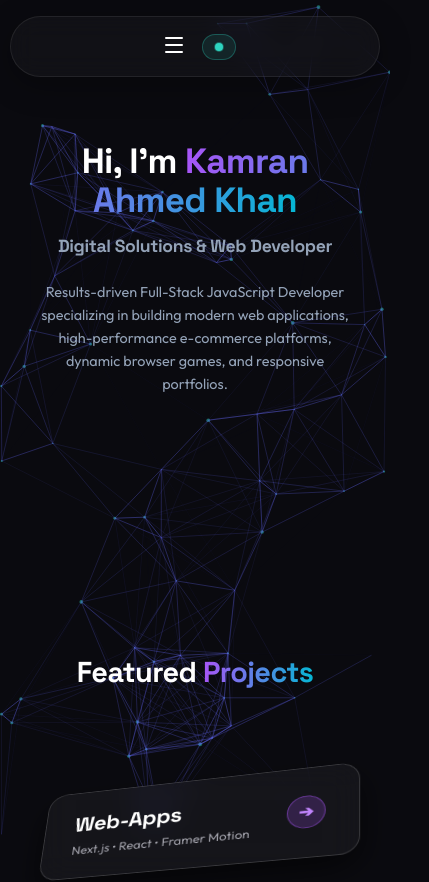
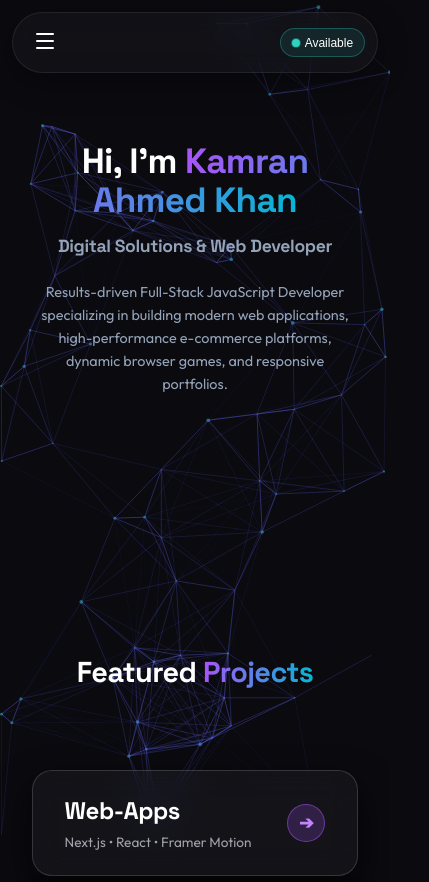
Before and after one commit to funkyvibespk/testportfolio, a React (Vite) app: page / in a window 390 px wide. Shown: the top 882 px of the page, 429 px wide, since content can reach past the window. Built offline with nearby package versions, Linux system fonts and the light colour scheme.

Commit message:
nav pill
nav pill anchored correctly on mobile

```diff
--- a/src/App.css
+++ b/src/App.css
@@ -1,17 +1,19 @@
 .app-container {
   min-height: 100vh;
   position: relative;
+  /* Prevent any child from causing horizontal overflow */
+  overflow-x: hidden;
+  max-width: 100vw;
 }
 
 /* Floating Navigation */
 .floating-nav {
   position: fixed;
   top: 2rem;
-  left: 0;
-  right: 0;
-  margin: 0 auto;
+  left: 50%;
+  transform: translateX(-50%);
   width: max-content;
-  max-width: 95vw;
+  max-width: 90vw;
   z-index: 100;
   display: flex;
   align-items: center;
@@ -27,6 +29,7 @@
   font-size: 0.95rem;
   transition: color 0.2s;
   cursor: pointer;
+  white-space: nowrap;
 }
 
 .nav-link:hover, .nav-link.active {
@@ -48,6 +51,7 @@
   padding: 0.5rem;
   border-radius: 50%;
   transition: background 0.2s;
+  flex-shrink: 0;
 }
 
 .mobile-menu-btn:hover {
@@ -68,6 +72,7 @@
   cursor: pointer;
   transition: all 0.3s;
   white-space: nowrap;
+  flex-shrink: 0;
 }
 
 .cta-btn:hover {
@@ -76,6 +81,7 @@
   border-color: var(--accent-neon);
 }
 
+/* "Available" text — always visible */
 .cta-text {
   display: inline;
 }
@@ -91,9 +97,9 @@
 }
 
 @keyframes pulse {
-  0% { box-shadow: 0 0 0 0 rgba(45, 212, 191, 0.4); }
-  70% { box-shadow: 0 0 0 6px rgba(45, 212, 191, 0); }
-  100% { box-shadow: 0 0 0 0 rgba(45, 212, 191, 0); }
+  0%   { box-shadow: 0 0 0 0   rgba(45, 212, 191, 0.4); }
+  70%  { box-shadow: 0 0 0 6px rgba(45, 212, 191, 0);   }
+  100% { box-shadow: 0 0 0 0   rgba(45, 212, 191, 0);   }
 }
 
 /* Sections */
@@ -105,6 +111,10 @@ section {
   justify-content: center;
   position: relative;
   z-index: 10;
+  /* Ensure no section escapes the viewport width */
+  max-width: 100%;
+  box-sizing: border-box;
+  overflow-x: hidden;
 }
 
 .section-title {
@@ -113,7 +123,7 @@ section {
   text-align: center;
 }
 
-/* Background Effects */
+/* Background glows — clipped so they never cause overflow */
 .bg-glow {
   position: absolute;
   width: 600px;
@@ -124,6 +134,9 @@ section {
   opacity: 0.15;
   z-index: 0;
   pointer-events: none;
+  /* Keep glows inside the app container */
+  max-width: 80vw;
+  max-height: 80vw;
 }
 
 /* ─── Tablet (max 1024px) ─── */
@@ -149,12 +162,17 @@ section {
 /* ─── Mobile / large phones (max 768px) ─── */
 @media (max-width: 768px) {
   .floating-nav {
-    top: 1rem;
-    width: 92%;
-    padding: 0.65rem 1rem;
-    justify-content: center;
+    top: 0.75rem;
+    /* Use left+right instead of transform so the pill never extends off-screen */
+    left: 4%;
+    right: 4%;
+    transform: none;
+    width: auto;
+    max-width: none;
+    padding: 0.6rem 1rem;
     gap: 0.75rem;
     border-radius: 50px;
+    justify-content: space-between;
   }
 
   .desktop-only {
@@ -165,14 +183,11 @@ section {
     display: block;
   }
 
-  .cta-text {
-    display: none;
-  }
-
+  /* Keep "Available" text on mobile — do NOT hide .cta-text */
   .cta-btn {
-    padding: 0.5rem 0.75rem;
-    font-size: 0.85rem;
-    gap: 0.4rem;
+    padding: 0.45rem 0.9rem;
+    font-size: 0.82rem;
+    gap: 0.35rem;
   }
 
   .cta-btn:hover {
@@ -184,9 +199,9 @@ section {
     position: fixed;
     top: 0;
     left: 0;
-    width: 100vw;
-    height: 100vh;
-    background: rgba(10, 10, 15, 0.92);
+    width: 100%;            /* use % not vw to avoid scrollbar gap */
+    height: 100%;
+    background: rgba(10, 10, 15, 0.95);
     backdrop-filter: blur(20px);
     -webkit-backdrop-filter: blur(20px);
     z-index: 200;
@@ -245,17 +260,27 @@ section {
   }
 
   .bg-glow {
-    width: 300px;
-    height: 300px;
+    width: 250px;
+    height: 250px;
+    max-width: 70vw;
+    max-height: 70vw;
   }
 }
 
 /* ─── Small phones (max 480px) ─── */
 @media (max-width: 480px) {
   .floating-nav {
-    width: 96%;
+    left: 3%;
+    right: 3%;
     padding: 0.5rem 0.75rem;
     gap: 0.5rem;
+  }
+
+  /* On very narrow screens, shrink "Available" font a bit but keep it */
+  .cta-btn {
+    font-size: 0.75rem;
+    padding: 0.4rem 0.7rem;
+    gap: 0.3rem;
   }
 
   .section-title {
@@ -271,8 +296,13 @@ section {
 @media (max-width: 360px) {
   .floating-nav {
     top: 0.5rem;
-    width: 98%;
+    left: 2%;
+    right: 2%;
     padding: 0.4rem 0.6rem;
+  }
+
+  .cta-text {
+    display: none; /* Only hide on truly tiny screens (< 360px) */
   }
 
   .section-title {
--- a/src/components/Projects.css
+++ b/src/components/Projects.css
@@ -5,7 +5,10 @@
   text-align: center;
   background: transparent;
   overflow: visible !important;
+  /* Clip any overflow that 3D transforms might create */
+  box-sizing: border-box;
 }
+
 
 .section-title {
   font-size: clamp(1.8rem, 4vw, 3rem);
@@ -148,7 +151,14 @@
   .modal-details {
     padding: 1.25rem;
   }
+
+  /* Disable 3D tilt on mobile — rotateX/Y cause horizontal overflow on Android */
+  .project-cards-list > div {
+    transform: none !important;
+    transition: box-shadow 0.3s ease, border-color 0.3s ease !important;
+  }
 }
+
 
 /* ─── Small phones ─── */
 @media (max-width: 480px) {
--- a/src/components/Projects.jsx
+++ b/src/components/Projects.jsx
@@ -84,6 +84,7 @@ const Projects = () => {
             maxWidth: '550px',
             transformStyle: 'preserve-3d'
           }}
+          className="project-cards-list"
         >
           {projectData.map((project, index) => {
             const pos = cardPositions[index] || cardPositions[0];
--- a/src/index.css
+++ b/src/index.css
@@ -27,10 +27,15 @@
   --glass-highlight: rgba(0, 0, 0, 0.15);
 }
 
-* {
+*, *::before, *::after {
   margin: 0;
   padding: 0;
   box-sizing: border-box;
+}
+
+html {
+  overflow-x: hidden;
+  max-width: 100%;
 }
 
 body {
@@ -39,6 +44,7 @@ body {
   color: var(--text-primary);
   transition: background-color 0.3s ease, color 0.3s ease;
   overflow-x: hidden;
+  max-width: 100%;
   -webkit-font-smoothing: antialiased;
 }
 
```
